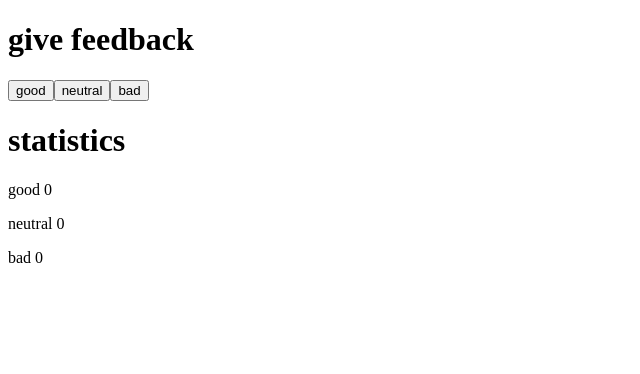
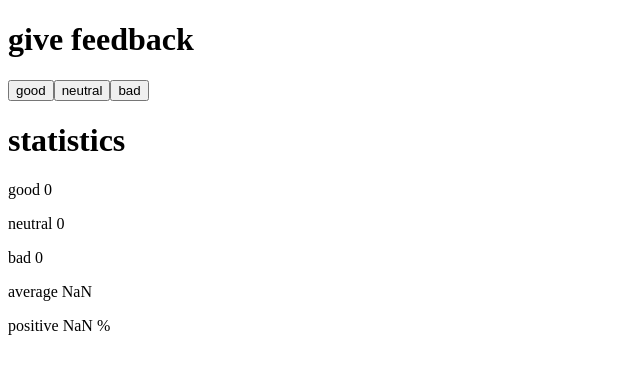
Before and after one commit to SimonTC/FullStackOpen2022, a React (Create React App) app in the folder exercises/part1/unicafe/: page / in a window 1280 px wide. Shown: the top 374 px of the page, without its empty margins (0-640 px from the left). Built offline with nearby package versions, Linux system fonts and the light colour scheme.

Commit message:
unicafe step 2 + 3 - add more statistics

```diff
--- a/exercises/part1/unicafe/src/App.js
+++ b/exercises/part1/unicafe/src/App.js
@@ -21,19 +21,19 @@ const Feedback = ({handleGood, handleNeutral, handleBad}) => {
   )
 }
 
-const StatisticItem = ({text, value}) => (
-  <>
-    <p>{text} {value}</p>
-  </>
-)
-
 const Statistics = ({goodCount, neutralCount, badCount}) => {
+  const totalScore = goodCount - badCount
+  const totalVotes = goodCount + neutralCount + badCount;
+  const avgScore = totalScore / totalVotes;
+  const shareOfPositiveVotes = goodCount / totalVotes
   return(
     <>
       <Header text='statistics'/>
-      <StatisticItem text='good' value={goodCount}/>
-      <StatisticItem text='neutral' value={neutralCount}/>
-      <StatisticItem text='bad' value={badCount}/>
+      <p>good {goodCount}</p>
+      <p>neutral {neutralCount}</p>
+      <p>bad {badCount}</p>
+      <p>average {avgScore}</p>
+      <p>positive {shareOfPositiveVotes} %</p>
     </>
   )
 }
```
